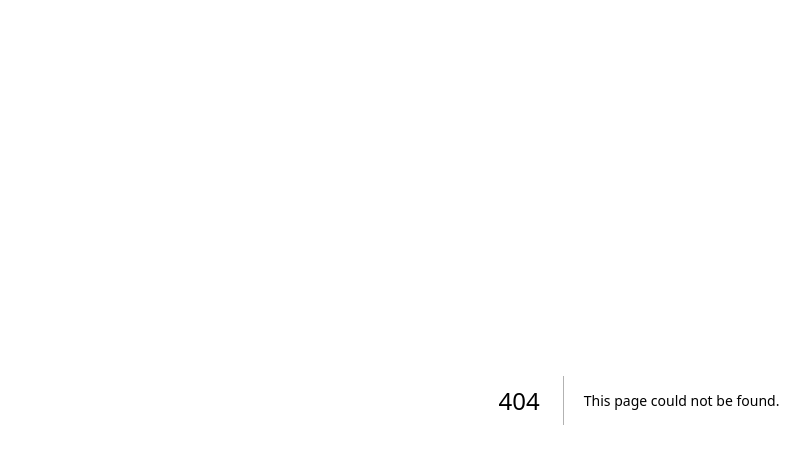
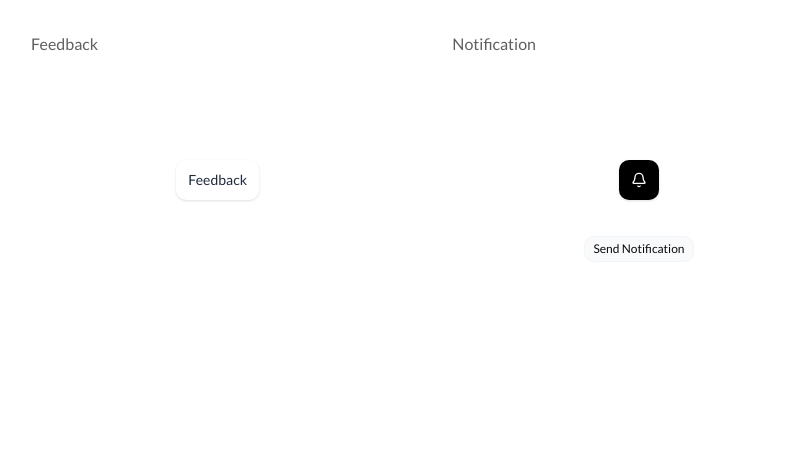
Before and after one commit to Andresuito/andres-portfolio, a Next.js app: page /animations in a window 1280 px wide. Before the commit this address had no page. Shown: the top 464 px of the page, without its empty margins (1-811 px from the left). Built offline with nearby package versions, Linux system fonts and the light colour scheme.

Commit message:
feat: animation page

```diff
--- /dev/null
+++ b/app/animations/page.tsx
@@ -0,0 +1,30 @@
+"use client";
+
+import FeedbackAnimation from "@/components/animations/feedback";
+import NotificationAnimation from "@/components/animations/notification";
+
+export default function AnimationsPage() {
+  return (
+    <div className="min-h-screen relative p-8">
+      <div className="max-w-7xl mx-auto">
+        <div className="grid grid-cols-1 md:grid-cols-2 lg:grid-cols-3 gap-12">
+          <div className="flex flex-col space-y-6">
+            <h2 className="font-light opacity-65">Feedback</h2>
+            <div className="w-full flex justify-center py-20">
+              <FeedbackAnimation />
+            </div>
+          </div>
+
+          <div className="flex flex-col space-y-6">
+            <h2 className="font-light opacity-65">Notification</h2>
+            <div className="w-full flex justify-center py-20">
+              <NotificationAnimation />
+            </div>
+          </div>
+
+          <div className="flex flex-col space-y-6"> </div>
+        </div>
+      </div>
+    </div>
+  );
+}
--- /dev/null
+++ b/components/animations/feedback.tsx
@@ -0,0 +1,112 @@
+"use client";
+
+import { AnimatePresence, motion } from "motion/react";
+import { useState } from "react";
+
+export default function FeedbackAnimation() {
+  const [isExpanded, setIsExpanded] = useState(false);
+  const [hasText, setHasText] = useState(false);
+
+  return (
+    <div className="relative flex items-center justify-center">
+      {isExpanded && (
+        <div
+          className="fixed inset-0 z-10"
+          onClick={() => {
+            setIsExpanded(false);
+            setHasText(false);
+          }}
+        />
+      )}
+      <div className="relative z-20 flex items-center justify-center">
+        {!isExpanded && (
+          <motion.button
+            onClick={() => {
+              setIsExpanded(true);
+            }}
+            className="relative flex h-10 items-center rounded-lg bg-white shadow px-3 font-medium outline-none hover:bg-gray-50 transition-colors"
+            layoutId="feedback-container"
+            transition={{ duration: 0.35, ease: "easeInOut" }}
+          >
+            <motion.span
+              className="block text-sm text-gray-800"
+              layoutId="feedback-text"
+              transition={{ duration: 0.35, ease: "easeInOut" }}
+            >
+              Feedback
+            </motion.span>
+          </motion.button>
+        )}
+
+        <AnimatePresence mode="wait">
+          {isExpanded && (
+            <>
+              {!hasText && (
+                <motion.h2
+                  className="absolute text-sm text-gray-800 opacity-100 z-40"
+                  style={{
+                    left: "calc(50% - 182px + 16px)",
+                    top: "calc(50% - 96px + 17px)",
+                  }}
+                  layoutId="feedback-text"
+                  exit={{ opacity: 0, scale: 0.1 }}
+                  transition={{
+                    duration: 0.35,
+                    ease: "easeInOut",
+                  }}
+                >
+                  Feedback
+                </motion.h2>
+              )}
+              <motion.div
+                className="absolute w-[364px] max-w-[90vw] rounded-xl bg-[#F5F6F7] p-1 shadow-sm outline-none h-[192px] left-1/2 top-1/2 -translate-x-1/2 -translate-y-1/2 z-30"
+                layoutId="feedback-container"
+                transition={{
+                  duration: 0.35,
+                  ease: "easeInOut",
+                }}
+              >
+                <form className="rounded-lg bg-white w-full">
+                  <textarea
+                    autoFocus
+                    className="h-32 w-full resize-none rounded-t-lg bg-white p-3 text-sm text-black !outline-none"
+                    placeholder=""
+                    onChange={(e) => setHasText(e.target.value.length > 0)}
+                  />
+                  <div className="relative flex h-12 items-center px-2.5">
+                    <svg
+                      className="absolute left-0 right-0 top-[-1px] w-full"
+                      height="2"
+                      viewBox="0 0 352 2"
+                      fill="none"
+                      xmlns="http://www.w3.org/2000/svg"
+                      preserveAspectRatio="none"
+                    >
+                      <path
+                        d="M0 1H352"
+                        stroke="#E6E7E8"
+                        strokeDasharray="4 4"
+                      ></path>
+                    </svg>
+                    <button
+                      type="submit"
+                      className="ml-auto flex !h-6 !w-[104px] items-center justify-center rounded-md px-2 !text-xs bg-black text-white hover:bg-gray-800 transition-colors"
+                      onClick={() => {
+                        setIsExpanded(false);
+                        setHasText(false);
+                      }}
+                    >
+                      <span style={{ opacity: 1 }}>
+                        <span>Send feedback</span>
+                      </span>
+                    </button>
+                  </div>
+                </form>
+              </motion.div>
+            </>
+          )}
+        </AnimatePresence>
+      </div>
+    </div>
+  );
+}
--- /dev/null
+++ b/components/animations/notification.tsx
@@ -0,0 +1,105 @@
+"use client";
+
+import { Bell } from "lucide-react";
+import { AnimatePresence, motion } from "motion/react";
+import { useState } from "react";
+
+export default function NotificationAnimation() {
+  const [notificationCount, setNotificationCount] = useState(0);
+  const [showNotification, setShowNotification] = useState(false);
+  const [isShaking, setIsShaking] = useState(false);
+  const [closeTimeoutId, setCloseTimeoutId] = useState<NodeJS.Timeout | null>(
+    null
+  );
+
+  const addNotification = () => {
+    setNotificationCount((prev) => prev + 1);
+
+    if (!isShaking) {
+      setIsShaking(true);
+      setTimeout(() => {
+        setIsShaking(false);
+      }, 600);
+    }
+
+    setShowNotification(true);
+
+    if (closeTimeoutId) {
+      clearTimeout(closeTimeoutId);
+    }
+
+    const newTimeoutId = setTimeout(() => {
+      setShowNotification(false);
+      setCloseTimeoutId(null);
+    }, 2000);
+
+    setCloseTimeoutId(newTimeoutId);
+  };
+
+  return (
+    <div className="relative flex flex-col items-center justify-center space-y-4">
+      <motion.div
+        className="flex h-10 relative items-center rounded-lg bg-black shadow px-3 font-medium outline-none hover:bg-gray-800 transition-colors fit-content"
+        transition={{
+          width: {
+            duration: 0.35,
+            ease: "easeInOut",
+            delay: showNotification ? 0 : 0.2,
+          },
+        }}
+      >
+        {notificationCount > 0 && (
+          <motion.div
+            initial={{ scale: 0 }}
+            animate={{ scale: 1 }}
+            className="absolute -top-1 -left-1 select-none bg-red-500 text-white text-[10px] rounded-full min-w-[18px] h-4 px-1 flex items-center justify-center"
+          >
+            {notificationCount > 9 ? "9+" : notificationCount}
+          </motion.div>
+        )}
+        <div className="relative">
+          <motion.div
+            className="text-white flex-shrink-0"
+            animate={
+              isShaking
+                ? {
+                    rotate: [0, -10, 10, -10, 10, 0],
+                    transition: {
+                      duration: 0.6,
+                      repeat: 0,
+                    },
+                  }
+                : {}
+            }
+          >
+            <Bell size={16} />
+          </motion.div>
+        </div>
+
+        <AnimatePresence mode="wait">
+          {showNotification && (
+            <motion.span
+              initial={{ opacity: 0, width: 0 }}
+              animate={{ opacity: 1, width: "fit-content" }}
+              exit={{ opacity: 0, width: 0 }}
+              transition={{
+                opacity: { duration: 0.2, ease: "easeInOut" },
+                width: { duration: 0.35, ease: "easeInOut" },
+              }}
+              className="text-white select-none text-sm whitespace-nowrap ml-3"
+            >
+              New notification!
+            </motion.span>
+          )}
+        </AnimatePresence>
+      </motion.div>
+
+      <button
+        onClick={addNotification}
+        className="px-2 py-1 mt-5 border border-gray-100 bg-gray-50 rounded-lg text-xs"
+      >
+        Send Notification
+      </button>
+    </div>
+  );
+}
--- a/components/sandbox.tsx
+++ b/components/sandbox.tsx
@@ -27,6 +27,22 @@ export function Sandbox() {
         </div>
       </article>
 
+      <article className="flex flex-col sm:flex-row mt-5 sm:justify-between sm:items-center animate-item">
+        <Link
+          className="group flex items-center hover:translate-x-3 transition duration-150"
+          href="/animations"
+          prefetch
+        >
+          <p className="text-base sm:text-lg">Animations</p>
+          <ArrowIcon />
+        </Link>
+
+        <div className="flex items-center mt-1 sm:mt-0">
+          <div className="relative group inline-block text-sm sm:text-base text-black p-1">
+            Motion 02
+          </div>
+        </div>
+      </article>
     </section>
   );
 }
```
